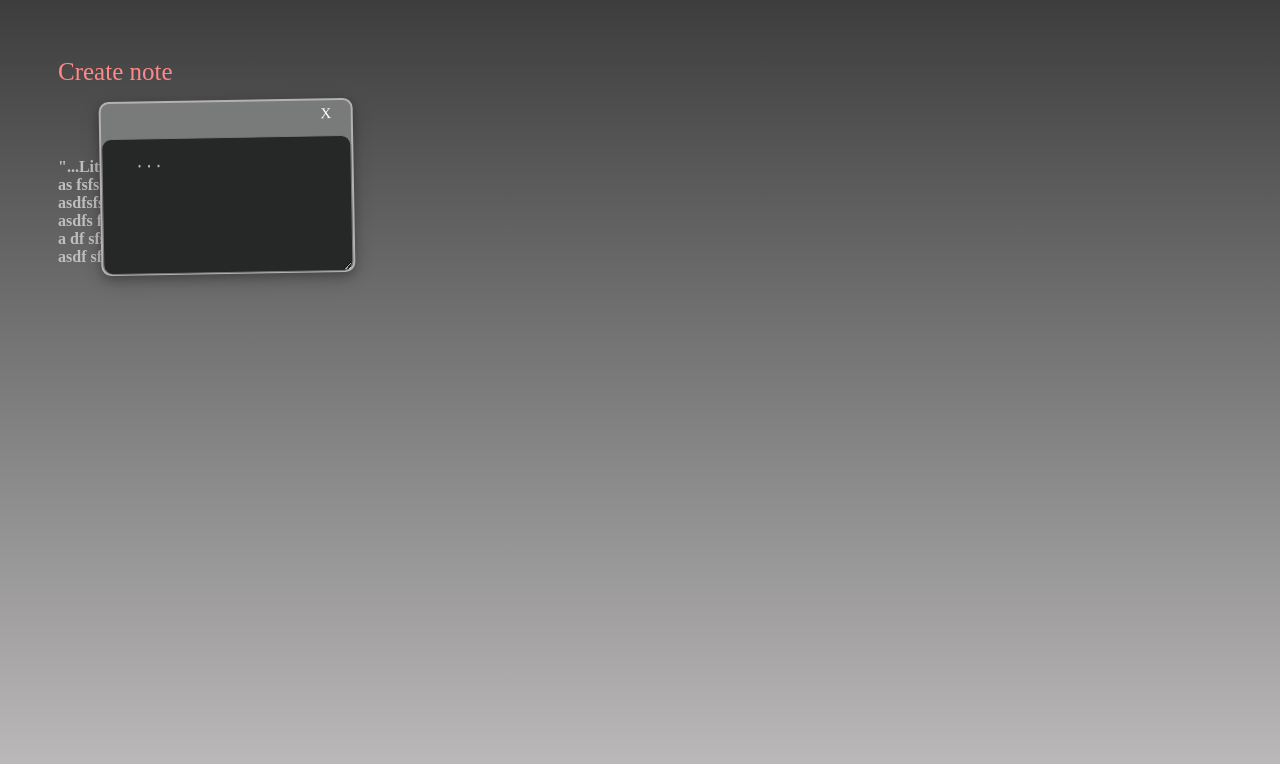
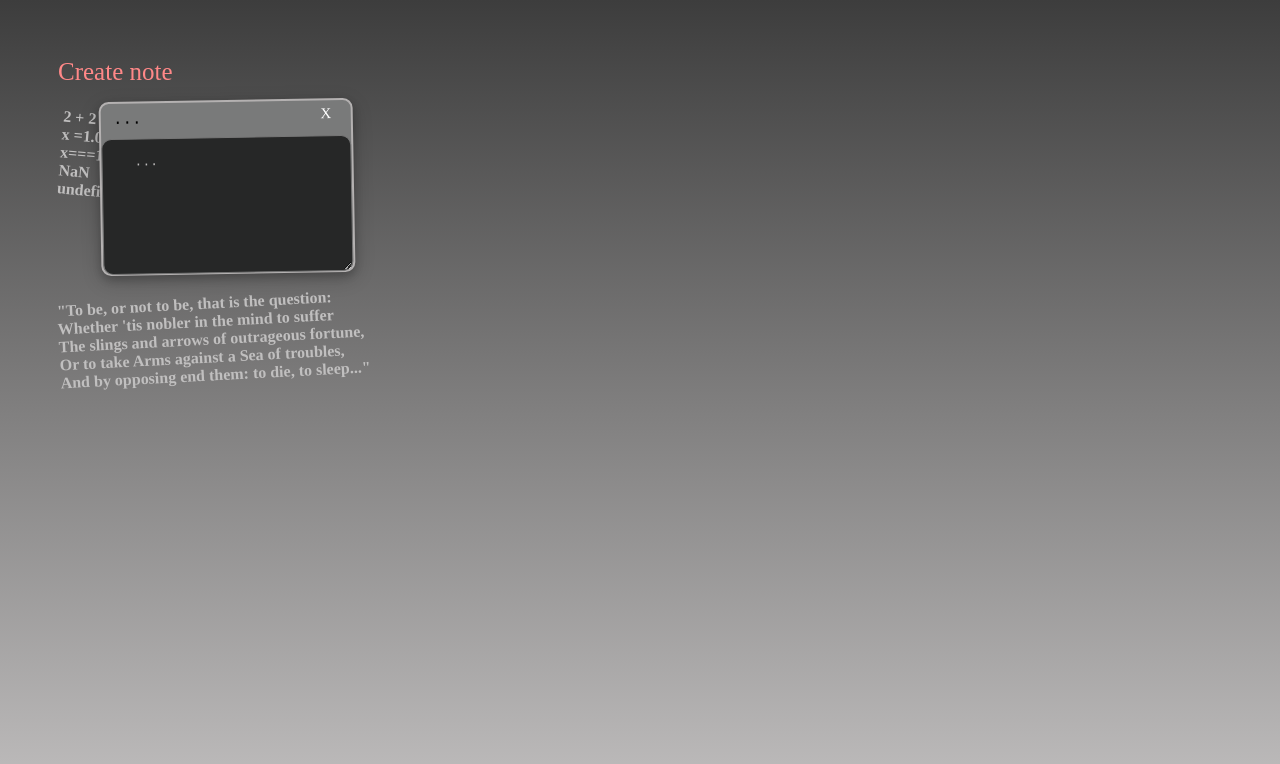
Before and after one commit to RomanBulinski/Notes, a plain HTML site: page index.html in a window 1280 px wide. Both pictures are taken after a click on the element "Create note". Drawn offline with Linux system fonts and the light colour scheme.

Commit message:
Add title

```diff
--- a/index.html
+++ b/index.html
@@ -13,15 +13,27 @@
     <body id="body">
 
             <div id="createnote_button" >Create note</div>
+
+
             <h4 id="motto" >
-                "...Litwo Ojczyzno moja"<br>
-                as fsfss dfasdf<br>
-                asdfsfsdfasdfasdf<br>
-                asdfs fsdf aasdf<br>
-                a df sfsdfasd fasdf<br>
-                asdf sfsdfasdfasdf..."<br>
+                2 + 2 = 4 <br>
+                x =1.000000001<br>
+                x===1 => true<br>
+                NaN<br>
+                undefined<br>
+            </h4>
+
+
+            <h4 id="motto2" >
+                "To be, or not to be, that is the question: <br>
+                Whether 'tis nobler in the mind to suffer<br>
+                The slings and arrows of outrageous fortune,<br>
+                Or to take Arms against a Sea of troubles,<br>
+                And by opposing end them: to die, to sleep..."<br>
 
             </h4>
+
+
 
     </body>
     <script src="main.js"></script>
--- a/main.css
+++ b/main.css
@@ -37,9 +37,14 @@ body{
 #motto{
     padding: 1px 50px;
     color: rgb(192, 191, 191);
+    transform: rotate(5deg);
 }
 
-
+#motto2{
+    padding: 1px 50px;
+    color: rgb(192, 191, 191);
+    transform: rotate(-3deg);
+}
 
 .framebody {
     background: rgb(121, 122, 122);
@@ -51,10 +56,9 @@ body{
     left: 100px;
     top: 100px;
     z-index: 9;
-    transform: rotate(0deg);
+    /* transform: rotate(0deg); */
     transition: transform 2s ease-in-out;
     box-shadow: 0 4px 8px 0 rgba(0, 0, 0, 0.2), 0 6px 20px 0 rgba(0, 0, 0, 0.19);
-
 }
 
 .framebody:hover {
@@ -98,7 +102,6 @@ body{
     /* transform: scale(1.5); */
 }
 
-
 .textinnote {
     background: rgb(38, 39, 39);
     width: 100%;
@@ -108,8 +111,26 @@ body{
     text-align: left;
     /* text-decoration: none; */
     display: inline-block;
-    font-size: 16px;
+    font-size: 13px;
     border-radius: 10px;
     z-index: 10;
+}
+
+.titleNote{
+
+    /* background:rgb(82, 184, 96); */
+    background-color: transparent;
+    border: none;
+
+    font-size: 16px;
+
+    width: 170px;
+    height: 23px;
+    resize: none;
+    overflow: hidden;
+
+    position: absolute;
+    top: 5px;
+    left: 10px;
 
 }
--- a/main.js
+++ b/main.js
@@ -9,7 +9,7 @@ function loadInfoFromLocalStore(){
 
   console.log("local storage");
   for (var i = 0; i < localStorage.length; i++)   {
-    console.log(localStorage.key(i) + "=[" + localStorage.getItem(localStorage.key(i)) + "]");
+    // console.log(localStorage.key(i) + "=[" + localStorage.getItem(localStorage.key(i)) + "]");
   }
 
   var infoFromMemor = [];
@@ -17,20 +17,26 @@ function loadInfoFromLocalStore(){
   for ( var i = 0;  i < len-2; i++ ) {
     for ( var j = i+1;  j < len-1; j++ ) {
       for ( var k = j+1;  k < len; k++) {
-        if( localStorage.key( i ).split("_")[0]===localStorage.key( j ).split("_")[0] && localStorage.key( i ).split("_")[0]===localStorage.key( k ).split("_")[0] ){
+        for ( var z = k+1;  z < len; z++) {
+
+            if( localStorage.key( i ).split("_")[0]===localStorage.key( j ).split("_")[0] &&
+                localStorage.key( i ).split("_")[0]===localStorage.key( k ).split("_")[0] &&
+                localStorage.key( i ).split("_")[0]===localStorage.key( z ).split("_")[0]){
 
                   var tempI = localStorage.key( i );
                   var tempJ = localStorage.key( j );
                   var tempK = localStorage.key( k );
+                  var tempZ = localStorage.key( z );
 
-          console.log( "znalazlem 3 pdoobne: "+tempI+" "+tempJ+" "+tempK );
+                  console.log( "Found 4 similar: "+tempI+" "+tempJ+" "+tempK+" "+tempZ );
 
                   var data = [];
                   data.push(tempI);
                   data.push(tempJ);
                   data.push(tempK);
+                  data.push(tempZ);
 
-          // wszystko co znadje dodaje w kolejnoeci do zewnetrznego arraya
+                  // add in order to extarnal array
                   for ( var a =0; a<data.length; a++ ) {
                     if( data[a].includes("top") ){
                       infoFromMemor.push(localStorage.getItem(data[a]));
@@ -46,6 +52,12 @@ function loadInfoFromLocalStore(){
                       infoFromMemor.push(localStorage.getItem(data[a]));
                     }
                   }
+                  for ( var a =0; a<data.length; a++ ) {
+                    if( data[a].includes("titleNote") ){
+                      infoFromMemor.push(localStorage.getItem(data[a]));
+                    }
+                  }
+            }
         }
       }
     }
@@ -54,7 +66,9 @@ function loadInfoFromLocalStore(){
 
   if( infoFromMemor.length >2){
     for ( var i = 0; i<infoFromMemor.length; i++ ) {
+        // create new note
         var idNot = create_note();
+        // infiil note with data from memory
         document.getElementById(idNot).style.top = infoFromMemor[i];
         localStorage.setItem( idNot+"_top", infoFromMemor[i] );
         i++;
@@ -63,6 +77,9 @@ function loadInfoFromLocalStore(){
         i++;
         document.getElementById(idNot+"_textinnote").innerHTML=infoFromMemor[i];
         localStorage.setItem( idNot+"_textinnote", infoFromMemor[i]);
+        i++;
+        document.getElementById(idNot+"_titleNote").innerHTML=infoFromMemor[i];
+        localStorage.setItem( idNot+"_titleNote", infoFromMemor[i]);
     }
   }
 }
@@ -93,6 +110,16 @@ function create_note() {
       header.setAttribute("id", timestamp+"header");
       header.setAttribute("class", "header_body");
       note_frame.appendChild(header);
+
+  // title
+      titleNote = document.createElement("TEXTAREA");
+      titleNote.setAttribute("id", timestamp+"_titleNote");
+      titleNote.setAttribute("class", "titleNote");
+      titleNote.setAttribute("rows", 1 );
+      titleNote.setAttribute("maxlength", 17 );
+      note_frame.appendChild(titleNote);
+      titleNote.addEventListener("keypress", putTitleInHTML)
+
   // button
       var cancel_button = document.createElement("div");
       cancel_button.setAttribute("id", timestamp+"_cb");
@@ -106,7 +133,6 @@ function create_note() {
       text_area.setAttribute("class", "textinnote");
       text_area.setAttribute("id", timestamp+"_textinnote");
       note_frame.appendChild(text_area);
-
       text_area.addEventListener("keypress", putTextInHTML)
 
   body.appendChild(note_frame);
@@ -117,11 +143,11 @@ function create_note() {
   document.getElementById(timestamp).style.top = 100+random_0_10;
 
   // random rotate
-
   var random_rotate = (Math.floor(Math.random()*10));
   var rotate = "rotate(-"+random_rotate+"deg)";
   document.getElementById(timestamp).style.transform = rotate ;
 
+  document.getElementById(timestamp+"_titleNote").innerHTML="...";
   document.getElementById(timestamp+"_textinnote").innerHTML="...";
 
   localStorage.setItem( timestamp+"_top", note_frame.offsetTop+"px" );
@@ -129,7 +155,7 @@ function create_note() {
   // Make the DIV element draggable:
   dragElement(document.getElementById(timestamp));
   // return id for leater porpose
-  console.log( "stworzylem nowa karte "  )
+  console.log( "created new note "  )
   return timestamp;
 }
 
@@ -140,6 +166,15 @@ function putTextInHTML(){
   document.getElementById(id_textArea).innerHTML = text;
   localStorage.setItem( id_textArea, text);
   console.log( "wprowadzilem tekst na karte"  )
+}
+
+
+function putTitleInHTML(){
+  var id_title = event.srcElement.id;
+  var text = document.getElementById(id_title).value+"";
+  document.getElementById(id_title).innerHTML = text;
+  localStorage.setItem( id_title, text);
+  console.log( "wprowadzilem tytul na karte"  )
 }
 
 
```
Lines whose indentation alone changed are shown as unchanged.
